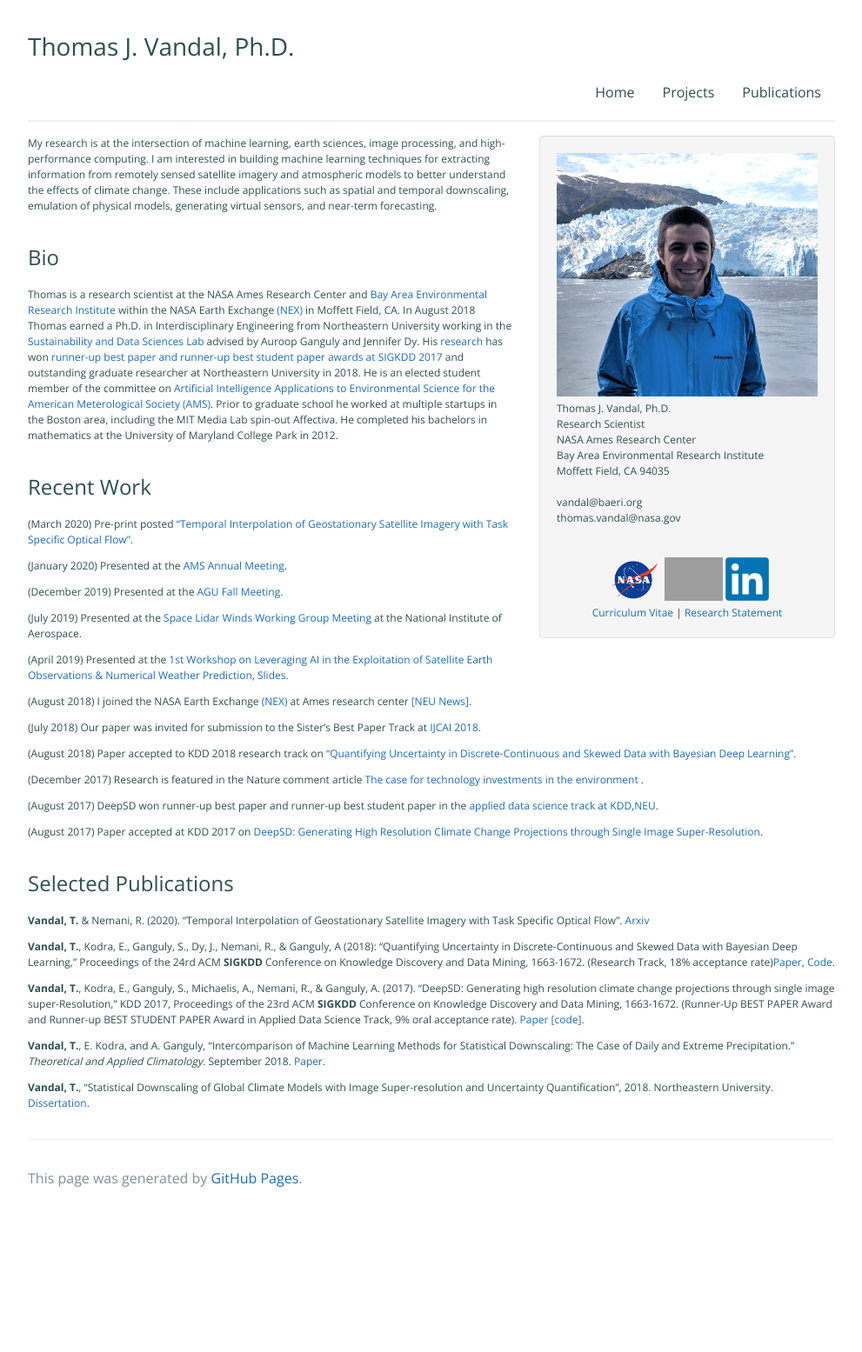
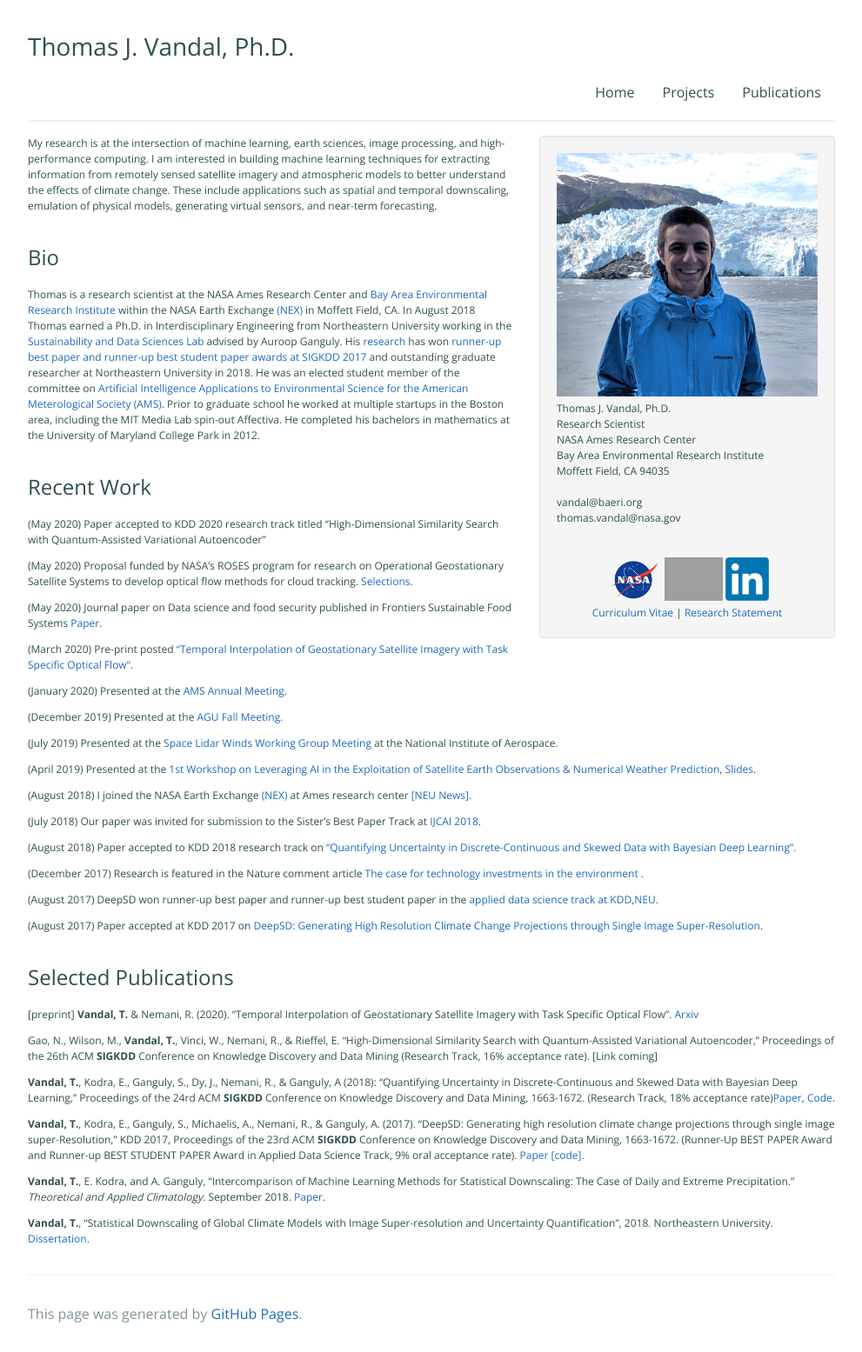
Before and after one commit to tjvandal/tjvandal.github.io, a Jekyll site: the page built from index.md, in a window 1280 px wide. Shown: the whole page at 87% size, without its empty margins (144-1135 px from the left). Built offline with Jekyll 4.4.1, drawn with Linux system fonts in a browser that asks for light colours; before the commit the page ends 1399 px from its top, so only the background shows below that; grey boxes are pictures that could not be loaded.

Commit message:
june 2020 updates

```diff
--- a/index.md
+++ b/index.md
@@ -12,10 +12,13 @@ My research is at the intersection of machine learning, earth sciences, image pr
 
 # Bio
 
-Thomas is a research scientist at the NASA Ames Research Center and [Bay Area Environmental Research Institute](https://baeri.org/) within the NASA Earth Exchange [(NEX)](https://www.nasa.gov/nex)  in Moffett Field, CA. In August 2018 Thomas earned a Ph.D. in Interdisciplinary Engineering from Northeastern University working in the [Sustainability and Data Sciences Lab](https://web.northeastern.edu/sds/) advised by Auroop Ganguly and Jennifer Dy. His [research](https://www.youtube.com/watch?v=DBYKfMTS23Q) has won [runner-up best paper and runner-up best student paper awards at SIGKDD 2017](https://www.kdd.org/awards/view/2017-sigkdd-best-paper-award-winners) and outstanding graduate researcher at Northeastern University in 2018.  He is an elected student member of the committee on [Artificial Intelligence Applications to Environmental Science for the American Meterological Society (AMS)](https://www.ametsoc.org/index.cfm/stac/committees/committee-on-artificial-intelligence-applications-to-environmental-science/membership/). Prior to graduate school he worked at multiple startups in the Boston area, including the MIT Media Lab spin-out Affectiva.  He completed his bachelors in mathematics at the University of Maryland College Park in 2012.
+Thomas is a research scientist at the NASA Ames Research Center and [Bay Area Environmental Research Institute](https://baeri.org/) within the NASA Earth Exchange [(NEX)](https://www.nasa.gov/nex) in Moffett Field, CA. In August 2018 Thomas earned a Ph.D. in Interdisciplinary Engineering from Northeastern University working in the [Sustainability and Data Sciences Lab](https://web.northeastern.edu/sds/) advised by Auroop Ganguly. His [research](https://www.youtube.com/watch?v=DBYKfMTS23Q) has won [runner-up best paper and runner-up best student paper awards at SIGKDD 2017](https://www.kdd.org/awards/view/2017-sigkdd-best-paper-award-winners) and outstanding graduate researcher at Northeastern University in 2018.  He was an elected student member of the committee on [Artificial Intelligence Applications to Environmental Science for the American Meterological Society (AMS)](https://www.ametsoc.org/index.cfm/stac/committees/committee-on-artificial-intelligence-applications-to-environmental-science/membership/). Prior to graduate school he worked at multiple startups in the Boston area, including the MIT Media Lab spin-out Affectiva.  He completed his bachelors in mathematics at the University of Maryland College Park in 2012.
 
 # Recent Work
 
+<p>(May 2020) Paper accepted to KDD 2020 research track titled "High-Dimensional Similarity Search with Quantum-Assisted Variational Autoencoder"</p>
+<p>(May 2020) Proposal funded by NASA's ROSES program for research on Operational Geostationary Satellite Systems to develop optical flow methods for cloud tracking. [Selections](https://nspires.nasaprs.com/external/solicitations/summary.do?solId=%7bA786F499-3D4A-1B30-2620-945ACCF3360C%7d&path=&method=init). </p>
+<p>(May 2020) Journal paper on Data science and food security published in Frontiers Sustainable Food Systems [Paper](https://www.frontiersin.org/articles/10.3389/fsufs.2020.00052/full).</p>
 <p>(March 2020) Pre-print posted ["Temporal Interpolation of Geostationary Satellite Imagery with Task Specific Optical Flow"](https://arxiv.org/abs/1907.12013). </p>
 <p>(January 2020) Presented at the [AMS Annual Meeting](https://ams.confex.com/ams/2020Annual/meetingapp.cgi/Paper/365320). </p>
 <p>(December 2019) Presented at the [AGU Fall Meeting](https://agu.confex.com/agu/fm19/meetingapp.cgi/Paper/608499). </p>
@@ -31,7 +34,9 @@ Thomas is a research scientist at the NASA Ames Research Center and [Bay Area En
 
 # Selected Publications
 
-**Vandal, T.** & Nemani, R. (2020). "Temporal Interpolation of Geostationary Satellite Imagery with Task Specific Optical Flow". [Arxiv](https://arxiv.org/pdf/1907.12013.pdf)
+[preprint] **Vandal, T.** & Nemani, R. (2020). "Temporal Interpolation of Geostationary Satellite Imagery with Task Specific Optical Flow". [Arxiv](https://arxiv.org/pdf/1907.12013.pdf)
+
+Gao, N., Wilson, M., **Vandal, T.**, Vinci, W., Nemani, R., & Rieffel, E. "High-Dimensional Similarity Search with Quantum-Assisted Variational Autoencoder," Proceedings of the 26th ACM **SIGKDD** Conference on Knowledge Discovery and Data Mining (Research Track, 16% acceptance rate). [Link coming]
 
 **Vandal, T.**, Kodra, E., Ganguly, S., Dy, J., Nemani, R., & Ganguly, A (2018): “Quantifying Uncertainty in Discrete-Continuous and Skewed Data with Bayesian Deep Learning,” Proceedings of the 24rd ACM **SIGKDD** Conference on Knowledge Discovery and Data Mining, 1663-1672. (Research Track, 18% acceptance rate)[Paper](https://www.kdd.org/kdd2018/accepted-papers/view/quantifying-uncertainty-in-discrete-continuous-and-skewed-data-with-bayesia), [Code](https://github.com/tjvandal/discrete-continuous-bdl).
 
```
Also changed, not shown: publications.md (+15 -9 lines).
